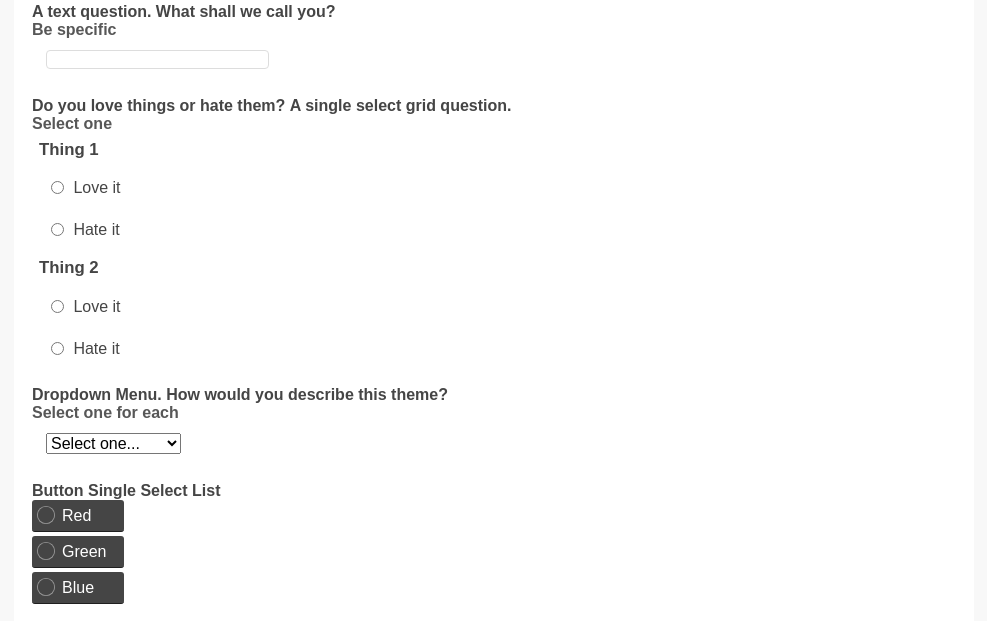
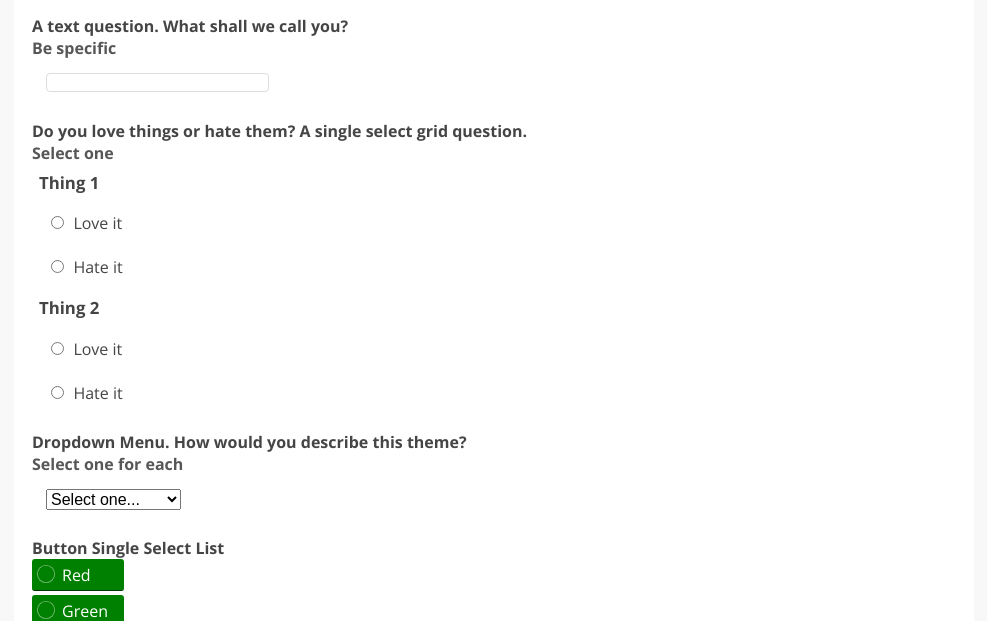
Before and after one commit to decipherinc/beacon-theming-kit, a website: page index.html in a window 1280 px wide. Shown: the part 136-757 px from the top of the page, without its empty margins (146-1133 px from the left). Drawn offline with nearby package versions, Linux system fonts and the light colour scheme.

Commit message:
cleaning stuff up some more, got font strategy worked out

```diff
--- a/package.json
+++ b/package.json
@@ -5,8 +5,8 @@
   "devDependencies": {
     "grunt": "^0.4.5",
     "grunt-contrib-connect": "^0.9.0",
-    "grunt-contrib-less": "^0.11.0",
-    "grunt-contrib-watch": "^0.6.1",
+    "grunt-contrib-less": "^1.0.0",
+    "grunt-contrib-watch": "^0.6.1"
   },
   "license": "MIT",
   "private": true,
--- a/theme.less
+++ b/theme.less
@@ -12,16 +12,16 @@
 
   Rules of thumb are...
     • In the markup, styles use hyphen-case, JS uses camelCase
+    • Use 'em' units for font sizes (ex. font-size: 1.125em;). This way the user can increase or decrease all font sizes proportionally by adjusting the @general-font-size variable (which is used by the theme editor UI as well).
     • Use the variables.
-        - Get as far as you can styling the variables before adding additional styles.
         - The variables are piped into the theme editor and used for making adjustments using the UI, so don't delete any of the preset variables.
+        - In general, avoid messing with any of the styles that are using the variables in the theme file.
         - You can add theme specific variables at the bottom of the variables list if you want to provide some customization controls or for your own convenience.
-        - In general, avoid messing with any of the styles that are using the variables in the theme file.
     • Stay flat.
-        - Avoid too much style nesting. By keeping things flat, you'll make it much easier for users to perform simple overrides in the theme editor's css injector. Wouldn't you rather override ".instructions" than ".survey-body .question .instructions"?
+        - Avoid too much style nesting. By keeping things flat, you'll make it much easier for users to perform simple overrides in the theme editor's css injector. Wouldn't you rather override ".instructions" instead of ".survey-body .question .instructions"?
     • Stay Responsive. The responsive strategy is as follows..
         - Mobile first. Style the survey with a narrow viewport first, apply all the mobile styles before any desktop styling media queries.
-        - Then Desktop. You can use the "@media @desktop {}" media query in any selector to apply it's stylings over the @breakpoint (768px by default here).
+        - Then Desktop. You can use the "@media @desktop {}" media query in any selector to apply it's stylings over the @breakpoint (there are examples of this scattered about).
         - BUT TABLES ARE SPECIAL. Tables attempt to stay a table for as long as possible before collapsing into a list for narrow viewports, therefore they don't use media queries. There are sepparate sections (see table of contents below) for styling the list & desktop table modes exclusively.
 */
 /* ============================================ TABLE OF CONTENTS ============================================ */
@@ -29,64 +29,63 @@
     --- Variables
     --- Resets
     --- Reusable Classes
-    --- Survey Content
-    --- Survey Content > Logo
-    --- Survey Content > Progress Bar
-    --- Survey Content > Comment
-    --- Survey Content > Question
-    --- Survey Content > Question > Question Text
-    --- Survey Content > Question > Instructions
-    --- Survey Content > Question > Answers
-    --- Survey Content > Question > Answers > Mobile First Grid Styling
-    --- Survey Content > Question > Answers > Desktop Grid Styling
-    --- Survey Content > Buttons
-    --- Survey Content > Exit Page
-    --- Survey Content > Errors
-    --- Survey Content > Extra Info
-    --- Survey Content > Footer
+    --- Survey Page (html, body, etc)
+    --- Logo
+    --- Progress Bar
+    --- Comment
+    --- Question
+    --- Question > Question Text
+    --- Question > Instructions
+    --- Question > Answers
+    --- Question > Answers > Mobile First Table Styling
+    --- Question > Answers > Desktop Table Styling
+    --- Buttons
+    --- Exit Page
+    --- Errors
+    --- Extra Info
+    --- Footer
 */
-/* =============================================== (Variables) =============================================== */
+/* ============================================= ( Variables ) ============================================= */
 
-// ********* Color Palette Chips (these work with the theme editor color palette selector)
-  // Use these to allow the user to change the color pallete for the theme and get a nice result. The colors you set here will be used by default.
-  // In general, pretend that these are the only colors you can use, they all have a recomended purpose, but you might want your progress bar fill to match the background color and stuff. You might not even need them all.
+// **************** Color Palette Chips **************** //
+  // Use these to allow the user to change the color pallete for the theme and get a nice result. The colors you set here will be used by default when selecting your theme.
+  // In general, pretend that these are the only colors you can use, they all have a recomended purpose, but you might want your progress bar fill to match the background color or something. You might not even need them all.
 @clr-1: #f8f8f8; // Background  - the very back, often not seen on mobile
 @clr-2: white; // Foreground  - the "page" on top of the background that contains the survey content
 @clr-3: #454545; // Text  - for most text, usually some form of black
-@clr-4: #ddd; // Borders  - general framing color for borders, input borders, etc.
-@clr-5: #A7C5DF; // Selected  - button bg color when selected, selected fir item, active text input
-@clr-6: red; // Accent  - colored question text, maybe for some decritive elements
+@clr-4: #ddd; // Borders  - general framing color for table borders, input borders, etc.
+@clr-5: lightgreen; // Buttons - background color on answer buttons like Button Select.
+@clr-6: green; // Selected  - button bg color when selected, selected fir item, active text input
 
   // not exposed in ui color pallete picker
+@accent-clr: purple; // Accent  - used for Links, maybe decritive elements, maybe survey button (continue/finish) colors
 @error-clr: red; // usually a shade of red
 @info-clr: yellow;
 @warning-clr: yellow; // usually a shade of yellow
+@dq-like: #C5D600;
+@dq-neutral: #00B4D6;
+@dq-dislike: #BA0000;
 
 
-// ********* General
+// ********************** General ********************** //
 @bg-color: @clr-1;
 @fg-color: @clr-2;
 @text-color: @clr-3;
 @border-color: @clr-4;
-/*
-  For importing fonts...
-  First check out our list of fonts already available in respondent-view-font-families.less
-  To import any of those, just:
-  @import @the-fonts-variable-name;
 
-  If you want to use a webfont not available in our list, make your own variable to pipe into an import statement like this...
-  @the-url-for-the-font-import: url(http://fonts.googleapis.com/css?family=Lato:400,300,400italic,700);
-  @import @the-url-for-the-font-import;
+// Fonts
+// Add any google font by replacing this URL. whatever @webfont equals will be the imported google font.
+@webfont: "http://fonts.googleapis.com/css?family=Open+Sans:400,700,400italic";
+.gFontImport (@url) {
+    @import url('@{url}');
+}
+.gFontImport(@webfont);
 
-  Use only 1 import statement in a theme, all your fonts should load from the same source.
-*/
-// @web-font: url(http://fonts.googleapis.com/css?family=Raleway:100|Josefin+Slab);
-// @import @{web-font};
-@primary-font-family: Arial,"MS Trebuchet",sans-serif; // used by interface buttons, progressbar, comments, etc.
+@primary-font-family: "Open Sans", Helvetica, Arial, "MS Trebuchet", sans-serif;
 @general-font-size: 16px;
 
 
-// ********* Progress Bar
+// ******************** Progress Bar ******************** //
 @progress-border-color: contrast(@fg-color, darken(@clr-4, 15%), lighten(@clr-4, 20%), 53%);
 @progress-empty-color: transparent;
 @progress-fill-color: lighten(@progress-border-color, 15%);
@@ -95,19 +94,19 @@
 @progress-font-family: @primary-font-family;
 
 
-// ********* Question Text
+// ******************* Question Text ******************* //
 @question-text-color: @clr-3;
 @question-font-size: @general-font-size;
 @question-font-family: @primary-font-family;
 
 
-// ********* Instruction Text
+// ****************** Instruction Text ****************** //
 @instruction-text-color: fadeout(@clr-3, 10%);
 @instruction-font-size: @general-font-size;
 @instruction-font-family: @primary-font-family;
 
 
-// ********* Answers
+// ********************** Answers ********************** //
 @answer-text-color: @clr-3;
 @answer-font-size: @general-font-size;
 @answer-font-family: @primary-font-family;
@@ -120,30 +119,24 @@
 
 // Text Inputs
 @input-border-color: @clr-4;
-@input-border-color-active: @clr-5;
+@input-border-color-active: @clr-6;
 
 // FIR ("Form Image Replacement", the svg radios & checkboxes)
 @fir-border: @clr-4;
 @fir-base: @clr-2;
-@fir-hover: #c5d600;
-@fir-selected: @clr-5;
+@fir-hover: @clr-5;
+@fir-selected: @clr-6;
 @fir-size: 20px;
 
 
-// ********* DQ Stuff (DQ = dynamic question)
-@dq-like: #C5D600;
-@dq-neutral: #00B4D6;
-@dq-dislike: #BA0000;
-
-
-// ********* Buttons
+// ********************** Buttons ********************** //
 // Answer Buttons (in-survey buttons like button select)
 @btn-text-color: @clr-2;
 @btn-font-size: @general-font-size;
 @btn-font-family: @primary-font-family;
-@btn-bg-color: @clr-3;
+@btn-bg-color: @clr-5;
 @btn-bg-color-hover: lighten(@btn-bg-color, 15%);
-@btn-bg-color-selected: @clr-5;
+@btn-bg-color-selected: @clr-6;
 @btn-border-color: darken(@btn-bg-color, 15%);
 @btn-border-color-hover: lighten(@btn-border-color, 10%);
 @btn-border-color-selected: darken(@btn-bg-color-selected, 15%);
@@ -166,7 +159,7 @@
 @survey-sd-btn-border-color: darken(@survey-sd-btn-bg-color, 10%);
 @survey-sd-btn-border-color-hover: darken(@survey-sd-btn-bg-color-hover, 10%);
 
-// ********* Messaging
+// ********************* Messaging ********************* //
 // Survey Errors (error messaging at the page level)
 @survey-error-text-color: @clr-2;
 @survey-error-font-size: @general-font-size;
@@ -192,7 +185,7 @@
 @survey-warning-font-family: @primary-font-family;
 @survey-warning-bg-color: @warning-clr;
 
-// ********* Footer
+// *********************** Footer *********************** //
 @footer-font-color: @clr-3;
 @footer-font-size: @general-font-size;
 @footer-font-family: @primary-font-family;
@@ -201,7 +194,8 @@
 
 
 
-// ********* Structural Controls (these don't appear in the Theme Editor UI)
+// **************** Structural Controls **************** //
+  // these don't appear in the Theme Editor UI
 // Breakpoint
 @breakpoint: 768px; // set the breakpoint here, then use "@media @desktop {}" for desktop styles in your theme.
 @desktop: ~"(min-width: @{breakpoint})";
@@ -216,17 +210,13 @@
 @fg-inner-width-mobile: @fg-width - (@fg-padding-left-right-mobile * 2); // fg width minus padding, used
 @fg-inner-width-desktop: @fg-width - (@fg-padding-left-right-desktop * 2);
 
-// Buttons (Button Select questions, etc)
+// Buttons Select Questions
 @btn-select-default-max-width: 320px; // widest a button can be by default (320px is 1/3 of 960px, so would fit 3 wide by default)
 @btn-select-spacing: 0 2px 4px; // set padding around buttons to control spacing when in grid mode, left/right are stripped in list mode.
 @btn-select-border-radius: 3px;
 
 
-@mobile-font-size: 0.875em;
-@desktop-font-size: 0.750em;
-
-
-// ********* Theme Specific
+// ******************* Theme Specific ******************* //
 /*
   Add additional theme specific variables below.
   Use a prefix, something like "@contemporary-fg-border-radius" if the theme was named "contemporary".
@@ -234,13 +224,14 @@
 */
 
 
-/* ================================================ (Resets) ================================================ */
+
+/* =============================================== ( Resets ) =============================================== */
 /*
     There are already some resets in place by default, but you can add your own resets or normalize styles here.
 /*
 
 
-/* =========================================== (Reusable Classes) =========================================== */
+/* ========================================== ( Reusable Classes ) ========================================== */
 .large-text {
   font-size: 1.4em;
 }
@@ -250,10 +241,10 @@
 }
 
 
-/* ============================================ (Survey Content) ============================================ */
+/* ============================================ ( Survey Page ) ============================================ */
 html {
   font-family: @primary-font-family;
-  font-size: @general-font-size * 0.8;
+  font-size: @general-font-size * 0.8; // use a multiplyer for mobile font size so that user only has to change general font size to get proportional resizing.
   @media @desktop {
     font-size: @general-font-size;
   }
@@ -278,7 +269,7 @@ html {
   }
 }
 
-/* ========================================== (Survey Content > Logo) ======================================== */
+/* ================================================= ( Logo ) =============================================== */
 .logo { // logo styles can go here
   text-align: center; // centered by default
   img {}
@@ -293,7 +284,7 @@ html {
 }
 
 
-/* ==================================== (Survey Content > Progress Bar) ===================================== */
+/* ============================================ ( Progress Bar ) ============================================ */
 /*
   Left a basic progress bar built out, but feel to make your own!
 */
@@ -355,13 +346,13 @@ html {
 }
 
 
-/* ======================================= (Survey Content > Comment) ======================================== */
+/* ============================================== ( Comment ) =============================================== */
 .comment {}
 
 .comment-text {}
 
 
-/* ====================================== (Survey Content > Question) ======================================= */
+/* ============================================= ( Question ) ============================================== */
 // Question Container
 .question {
   margin-top: 1em;
@@ -369,7 +360,7 @@ html {
 }
 
 
-/* =============================== (Survey Content > Question > Question Text) ============================== */
+/* ====================================== ( Question > Question Text ) ===================================== */
 .question-text {
   color: @question-text-color;
   font-size: @question-font-size;
@@ -380,7 +371,7 @@ html {
 .hideQuestionText .question-text { display: none; }
 
 
-/* =============================== (Survey Content > Question > Instructions) =============================== */
+/* ====================================== ( Question > Instructions ) ====================================== */
 .instruction-text {
   color: @instruction-text-color;
   font-size: @instruction-font-size;
@@ -391,7 +382,7 @@ html {
 .hideInstructionText .instruction-text { display: none; }
 
 
-/* ================================== (Survey Content > Question > Answers ================================== */
+/* ========================================= ( Question > Answers ) ========================================= */
 // Answers Container
 .answers {
   color: @question-text-color;
@@ -432,7 +423,7 @@ textarea {
   }
 }
 
-/* ==================== (Survey Content > Question > Answers > Mobile First Grid Styles) ==================== */
+/* =========================== ( Question > Answers > Mobile First Table Styles ) =========================== */
 // Mobile col-legends (<label>)
 .cell-text {
   padding: 0 0.4em;
@@ -489,7 +480,7 @@ textarea {
 .row-na {}
 
 
-/* ====================== (Survey Content > Question > Answers > Desktop Grid Styling) ====================== */
+/* ============================= ( Question > Answers > Desktop Table Styling ) ============================= */
 /*
   All the desktop grid styles need to have the .grid-desktop-mode prefixed before
   These take place until a table absolutely must collapse.. It's a long story.
@@ -531,7 +522,7 @@ textarea {
 }
 
 
-/* ======================================== (Survey Content > Buttons) ======================================= */
+/* =============================================== ( Buttons ) ============================================== */
 /*
   "Continue", "Finish", etc.
   Button Select buttons are styled in it's own less file, use the variables for styling those.
@@ -582,7 +573,7 @@ textarea {
   }
 }
 
-/* ================================== (Survey Content > Exit Page) ===================================== */
+/* ============================================ ( Exit Page ) =============================================== */
 // Page Container
 .exit-message {}
 
@@ -593,7 +584,7 @@ textarea {
 .exit-message-text {}
 
 
-/* ======================================= (Survey Content > Errors) ======================================== */
+/* =============================================== ( Errors ) =============================================== */
 /*
     Survey page errors are displayed at the top of the page and are wrapped in a .survey-page-error container
     Survey question errors are displayed WITHIN a question and are wrapped in .survey-q-error containers
@@ -623,7 +614,7 @@ textarea {
 }
 
 
-/* ===================================== (Survey Content > Extra Info) ======================================= */
+/* ============================================ ( Extra Info ) ============================================== */
 /*
     This is mainly used in QA mode for:
         - page breaks
@@ -671,14 +662,18 @@ textarea {
   padding: 10px;
   text-align: center;
   text-decoration: none;
+  max-width: @fg-inner-width-mobile;
   &:hover, &:focus {
     // background: lighten(@autosave-btn-color, 5);
     // color: @autosave-btn-text-color;
   }
+  @media @desktop {
+    max-width: @fg-inner-width-desktop;
+  }
 }
 
 
-/* ======================================== (Survey Content > Footer) ======================================= */
+/* =============================================== ( Footer ) ============================================== */
 .footer {
   color: @footer-font-color;
   font-size: @footer-font-size;
```
Also changed, not shown: index.html (+2 -2 lines), assets/css/less-compiled.css.
